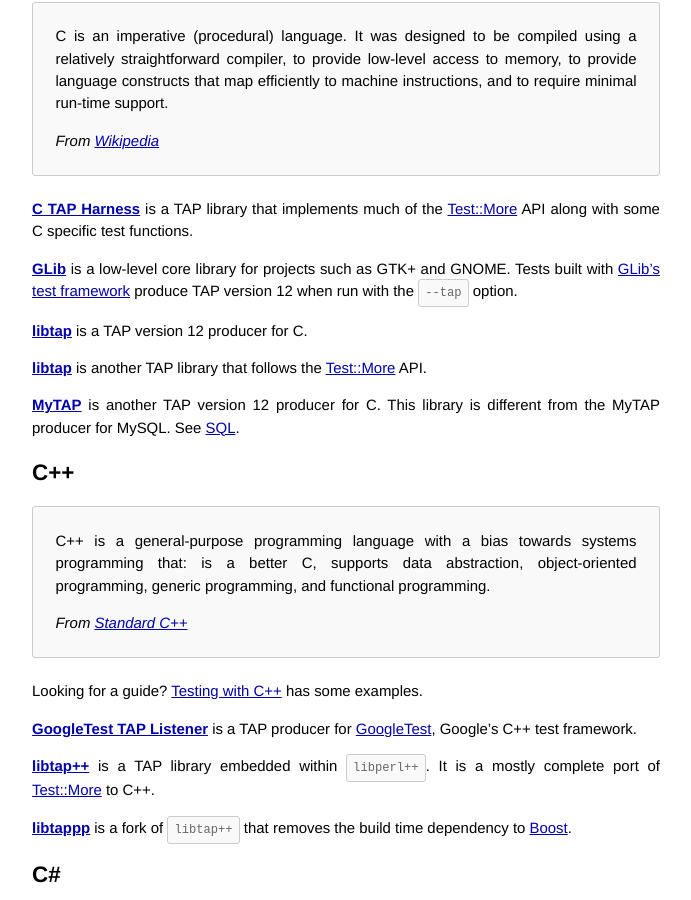
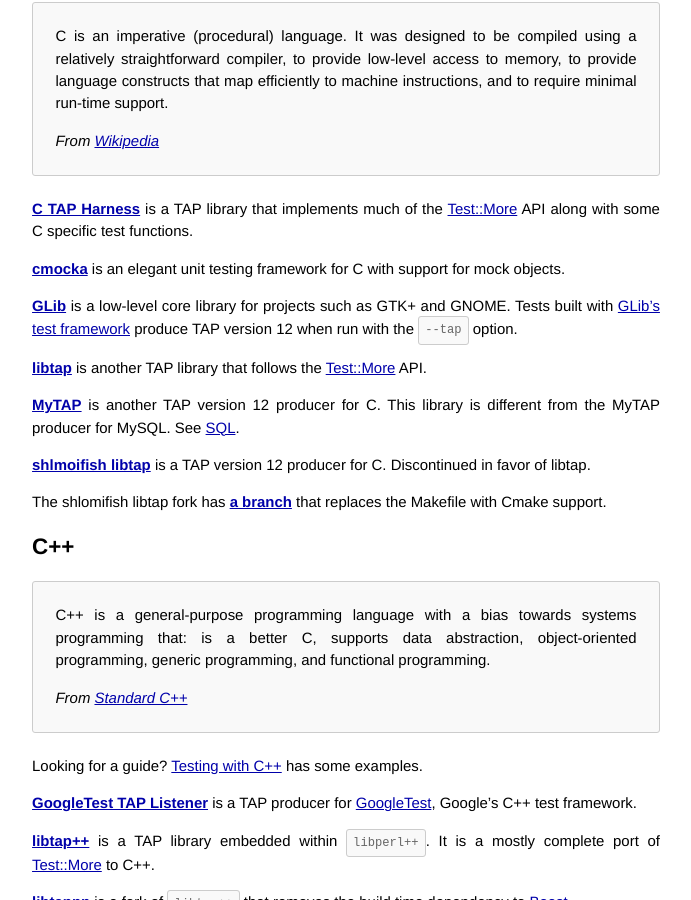
Before and after one commit to TestAnything/testanything.github.io, a Jekyll site: the page built from producers.md, in a window 1280 px wide and 900 px high, scrolled down 778 px. Shown: the whole window, without its empty margins (294-985 px from the left). Built offline with Jekyll 4.4.1, drawn with Linux system fonts in a browser that asks for light colours.

Commit message:
add mocka and clarify the list of C producers (#135)
* add mocka and clarify the list of C producers

result of investigations started in the issue #134

* Remove editorial sentences and personal voice.

```diff
--- a/producers.md
+++ b/producers.md
@@ -73,14 +73,14 @@
 [Test::More](http://perldoc.perl.org/Test/More.html) API along with some C
 specific test functions.
 
+**[cmocka](https://cmocka.org/)** is an elegant unit testing framework for C
+with support for mock objects.
+
 **[GLib](https://git.gnome.org/browse/glib/)** is a
 low-level core library for projects such as GTK+ and GNOME.
 Tests built with [GLib's test
 framework](https://developer.gnome.org/glib/stable/glib-Testing.html)
 produce TAP version 12 when run with the `--tap` option.
-
-**[libtap](http://www.shlomifish.org/open-source/projects/libtap/)** is a
-TAP version 12 producer for C.
 
 **[libtap](http://github.com/zorgnax/libtap)** is another TAP library that
 follows the [Test::More](http://perldoc.perl.org/Test/More.html) API.
@@ -88,6 +88,13 @@
 **[MyTAP](http://www.kindahl.net/mytap/doc/)** is another TAP version 12
 producer for C. This library is different from the MyTAP producer for MySQL.
 See [SQL](#sql).
+
+**[shlmoifish libtap](http://www.shlomifish.org/open-source/projects/libtap/)** is a
+TAP version 12 producer for C. Discontinued in favor of libtap.
+
+The shlomifish libtap fork has
+**[a branch](https://github.com/shlomif/libtap/tree/cmake)** that replaces the
+Makefile with Cmake support.
 
 ## <a id="cplusplus"></a> [C++](#cplusplus)
 
```
